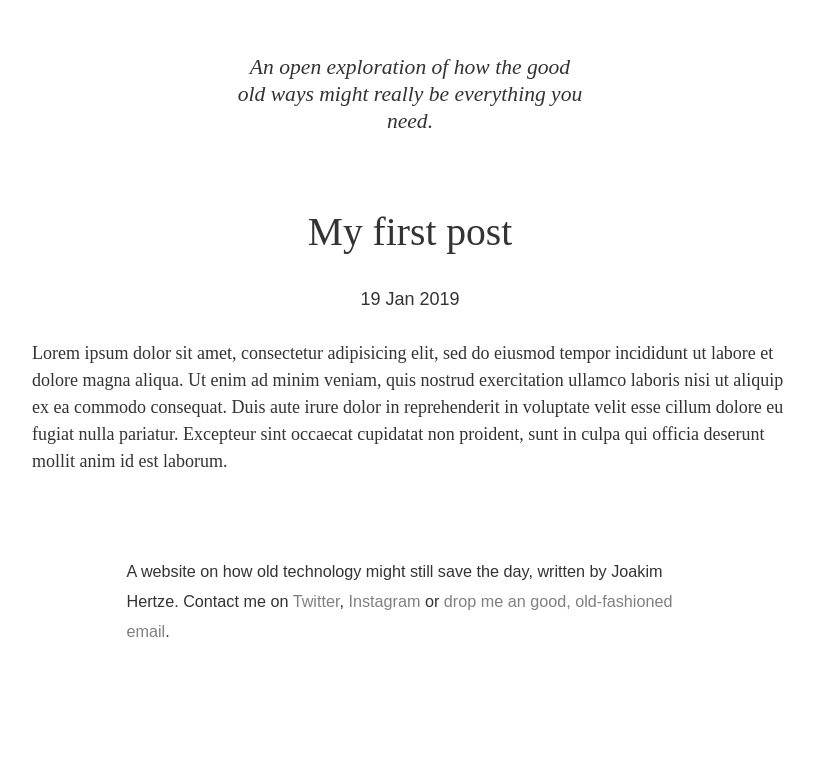
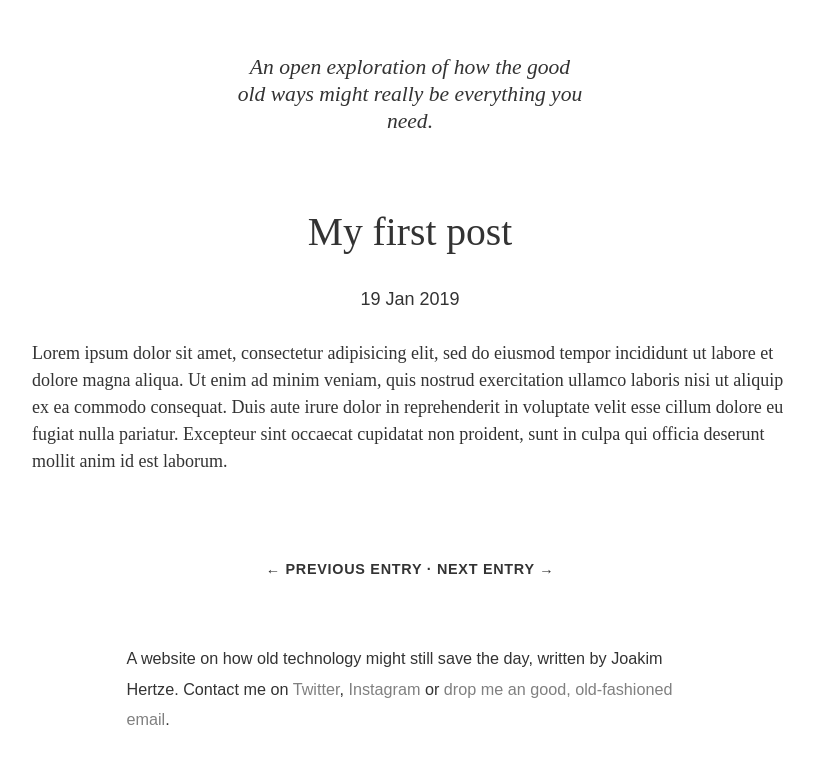
Before and after one commit to hertze/hertze.github.io, a Jekyll site: the page built from _posts/2019-01-19-my-first-post.md, in a window 1280 px wide. Shown: the top 764 px of the page, without its empty margins (230-1044 px from the left). Built offline with Jekyll 4.4.1, drawn with Linux system fonts in a browser that asks for light colours; some web fonts are replaced.

Commit message:
Next/prev for blog posts

```diff
--- a/_layouts/post.html
+++ b/_layouts/post.html
@@ -9,3 +9,16 @@ layout: default
 		{{ content }}
 	</article>
 </main>
+<nav>
+
+	  {% if page.previous.url %}
+	    <a class="prev" href="{{page.previous.url}}">&#8592; Previous entry</a>
+	  {% endif %}
+	  {% if page.previous.url and page.next.url %}
+	  	&middot;
+	  {% endif %}
+	  {% if page.next.url %}
+	    <a class="next" href="{{page.next.url}}">Next entry &#8594;</a>
+	  {% endif %}
+
+</nav>
```
